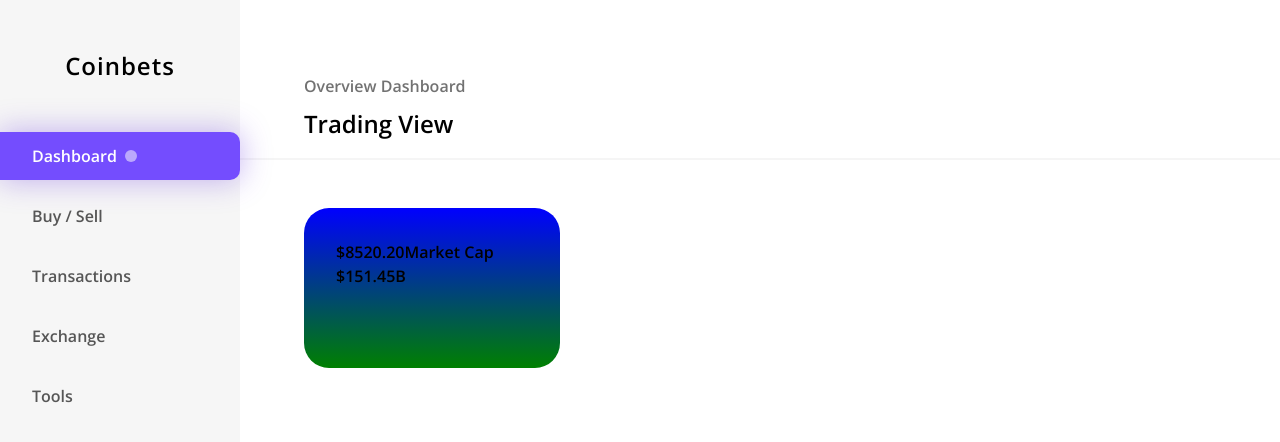
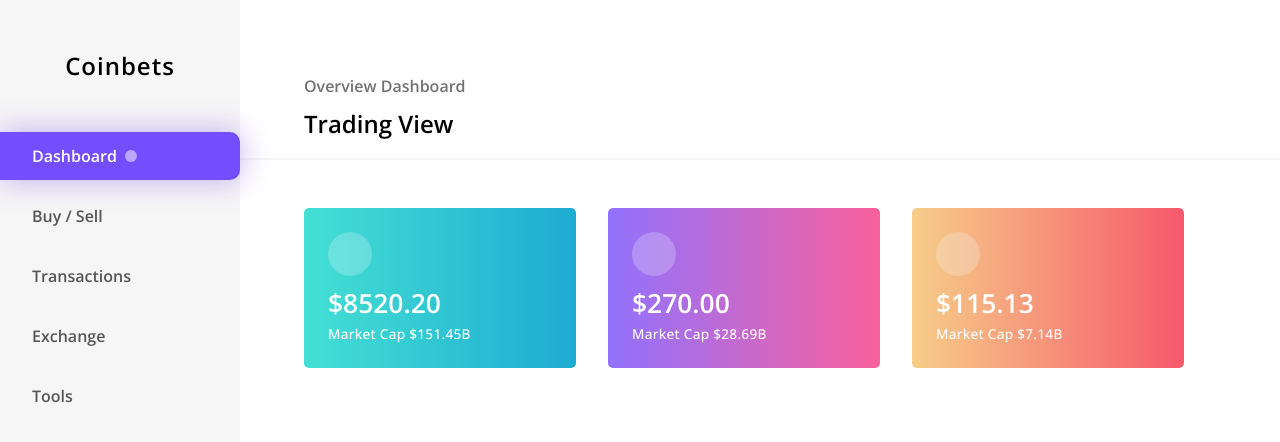
Before and after one commit to stbodurov/drbl, a React app: page / in a window 1280 px wide. Shown: the top 442 px of the page. Built offline with nearby package versions, Linux system fonts and the light colour scheme.

Commit message:
Enable Babel + browserslist, refactor Card and add mock data

```diff
--- a/package.json
+++ b/package.json
@@ -16,6 +16,7 @@
   },
   "devDependencies": {
     "@babel/core": "^7.18.10",
+    "@babel/preset-env": "^7.18.10",
     "@babel/preset-react": "^7.18.6",
     "@types/react": "^18.0.17",
     "@types/react-dom": "^18.0.6",
@@ -40,5 +41,6 @@
     "typescript-plugin-css-modules": "^3.4.0",
     "webpack": "^5.74.0",
     "webpack-cli": "^4.10.0"
-  }
+  },
+  "browserslist": "> 0.25%, not dead"
 }
--- a/src/components/Card/Card.module.scss
+++ b/src/components/Card/Card.module.scss
@@ -1,7 +1,51 @@
 .card {
-	padding: 2rem;
-	width: 16rem;
+	padding: 1.5rem;
+	width: 17rem;
 	height: 10rem;
-	background: linear-gradient(blue, green);
+	background: rgb(237, 237, 237);
+	border-radius: 5px;
+	display: flex;
+	flex-direction: column;
+	justify-content: space-between;
+
+	color: white;
+}
+
+.card[data-ticker=BTC] {
+	background: linear-gradient(90deg, #44E0D3, #1DABD2);
+}
+
+.card[data-ticker=ETH] {
+	background: linear-gradient(90deg, #9172FE, #FA609C);
+}
+
+.card[data-ticker=LUNA] {
+	background: linear-gradient(90deg, #F6CD88, #F6586C);
+}
+
+.card[data-ticker=DOT] {
+	background: linear-gradient(90deg, #7047FE, #98AAFF);
+}
+
+.logo {
+	display: block;
+	width: 2.75rem;
+	height: 2.75rem;
 	border-radius: 25px;
+	background-color: rgba(240, 248, 255, 0.24);
 }
+
+.priceData {
+	display: flex;
+	flex-direction: column;
+}
+
+.equity {
+	font-size: 1.65rem;
+}
+
+.marketCap {
+	font-size: 0.85rem;
+	letter-spacing: 0.3px;
+	font-weight: 450;
+}
--- a/src/components/Card/Card.tsx
+++ b/src/components/Card/Card.tsx
@@ -1,23 +1,27 @@
 import styles from "./Card.module.scss";
-import { Link, useLocation, useMatch } from "react-router-dom";
 
 type CardProps = {
-	currency: string,
-	equity: string,
-	marketCap: string
-	gradientColorBegin: string,
-	gradientColorEnd: string
+	ticker: ("BTC" | "ETH" | "LUNA" | "DOT"),
+	equity: number,
+	marketCap: string,
 };
 
-const Card = ({ currency, equity, marketCap, gradientColorBegin, gradientColorEnd }: CardProps) => {
+const Card = ({ ticker, equity, marketCap }: CardProps) => {
 	return (
-		<div className={styles.card}
-			data-gradient-color-begin={gradientColorBegin}
-			data-gradient-color-end={gradientColorEnd}>
-			<span>${equity}</span>
-			<span>Market Cap ${marketCap}</span>
+		<div className={styles.card} data-ticker={ticker}>
+			<span className={styles.logo}>
+
+			</span>
+			<div className={styles.priceData}>
+				<span className={styles.equity}>
+					${equity.toFixed(2)}
+				</span>
+				<span className={styles.marketCap}>
+					Market Cap ${marketCap}
+				</span>
+			</div>
 		</div>
 	)
 };
 
-export default Card
+export default Card;
--- a/src/components/Sidebar/Sidebar.tsx
+++ b/src/components/Sidebar/Sidebar.tsx
@@ -1,4 +1,3 @@
-import React, { PropsWithChildren } from "react";
 import SidebarLink from "../SidebarLink/SidebarLink";
 import styles from "./Sidebar.module.scss";
 
--- a/src/components/SidebarLink/SidebarLink.tsx
+++ b/src/components/SidebarLink/SidebarLink.tsx
@@ -7,8 +7,7 @@ type SidebarLinkProps = {
 	route: string
 };
 
-const SidebarLink = ({text, iconName, route}: SidebarLinkProps) => {
-	const {pathname} = useLocation();
+const SidebarLink = ({text, route}: SidebarLinkProps) => {
 	const current = !!useMatch(route);
 
 	return (
--- a/src/index.tsx
+++ b/src/index.tsx
@@ -5,7 +5,7 @@ import "./styles/index.scss";
 import { StrictMode } from "react";
 import { BrowserRouter as Router } from "react-router-dom";
 
-const root = createRoot(document.getElementById("main")!);
+const root = createRoot(document.getElementById("main") as Element);
 root.render(
 	<StrictMode>
 		<Router>
--- a/src/pages/Home/Home.module.scss
+++ b/src/pages/Home/Home.module.scss
@@ -25,5 +25,13 @@
 
 .center {
 	padding: 3rem 4rem 1rem 4rem;
+}
 
+.cardHolder {
+	display: inline-flex;
+	gap: 2rem;
 }
+
+.cardHolderCont {
+	overflow: auto;
+}
--- a/src/pages/Home/Home.tsx
+++ b/src/pages/Home/Home.tsx
@@ -1,5 +1,13 @@
 import Card from "../../components/Card/Card";
 import styles from "./Home.module.scss";
+
+const currencyData: CurrencyData[] = require("../../test/mock/currencies.json");
+
+interface CurrencyData {
+	ticker: ("BTC" | "ETH" | "LUNA" | "DOT");
+	equity: number;
+	marketCap: string;
+}
 
 export default () => (
 	<div className={styles.main}>
@@ -8,12 +16,16 @@ export default () => (
 			<h3 className={styles.viewTitle}>Trading View</h3>
 		</header>
 		<main className={styles.center}>
-			<Card
-			currency="bitcoin"
-			equity="8520.20"
-			marketCap="151.45B"
-			gradientColorBegin="green"
-			gradientColorEnd="blue" />
+			<div className={styles.cardHolderCont}>
+				<div className={styles.cardHolder}>
+					{currencyData.map(({ ticker, equity, marketCap }: CurrencyData) =>
+						<Card
+							ticker={ticker}
+							equity={equity}
+							marketCap={marketCap} />
+					)}
+				</div>
+			</div>
 		</main>
 	</div>
 );
--- /dev/null
+++ b/src/test/mock/currencies.json
@@ -0,0 +1,22 @@
+[
+	{
+		"ticker": "BTC",
+		"equity": 8520.20,
+		"marketCap": "151.45B"
+	},
+	{
+		"ticker": "ETH",
+		"equity": 270.00,
+		"marketCap": "28.69B"
+	},
+	{
+		"ticker": "LUNA",
+		"equity": 115.13,
+		"marketCap": "7.14B"
+	},
+	{
+		"ticker": "DOT",
+		"equity": 175.73,
+		"marketCap": "1.74B"
+	}
+]
--- a/tsconfig.json
+++ b/tsconfig.json
@@ -4,12 +4,14 @@
 		"react-app-env.d.ts"
 	],
 	"compilerOptions": {
+		"module": "NodeNext",
 		"jsx": "react-jsx",
 		"plugins": [
 			{
 				"name": "typescript-plugin-css-modules"
 			}
 		],
+		"resolveJsonModule": true,
 		"esModuleInterop": true,
 		"strict": true,
 		"noImplicitAny": true,
--- a/webpack.config.mjs
+++ b/webpack.config.mjs
@@ -17,12 +17,14 @@ export default {
 				test: /\.(j|t)sx?$/,
 				exclude: /node_modules/,
 				use: [
-					// {
-					// 	loader: "babel-loader",
-					// 	options: {
-					// 		presets: [["@babel/preset-react", { runtime: "automatic" }]]
-					// 	}
-					// },
+					{
+						loader: "babel-loader",
+						options: {
+							presets: [
+								"@babel/preset-env",
+								["@babel/preset-react", { runtime: "automatic" }]]
+						}
+					},
 					"ts-loader"
 				]
 			},
```
Also changed, not shown: 1 other file (tests, documents, lock files or other folders).
